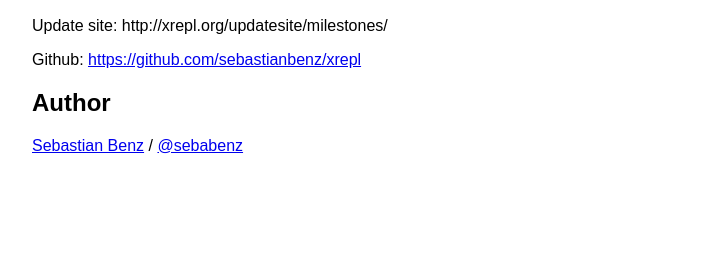
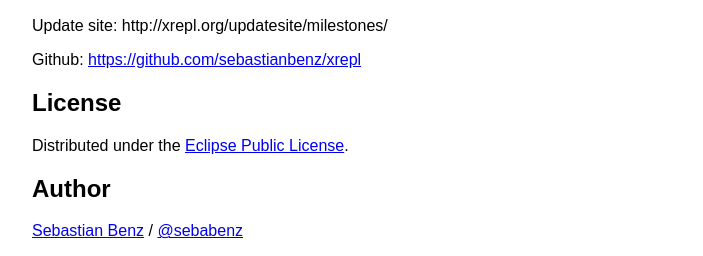
Before and after one commit to sebastianbenz/xrepl, a plain HTML site: page index.html in a window 1280 px wide. Shown: the part 702-958 px from the top of the page, without its empty margins (288-991 px from the left). Before the commit the page ends 873 px from the top, so only its background shows below. Drawn offline with Linux system fonts and the light colour scheme.

Commit message:
updated license

```diff
--- a/index.html
+++ b/index.html
@@ -119,6 +119,8 @@
         <h2>Installation</h2>
         <p>Update site: http://xrepl.org/updatesite/milestones/</p>
         <p>Github: <a href="http://github.com/sebastianbenz/xrepl">https://github.com/sebastianbenz/xrepl</a></p>
+        <h2>License</h2>
+        <p>Distributed under the <a href="http://www.eclipse.org/legal/epl-v10.html">Eclipse Public License</a>.
         <h2>Author</h2>
 
         <p>
```
